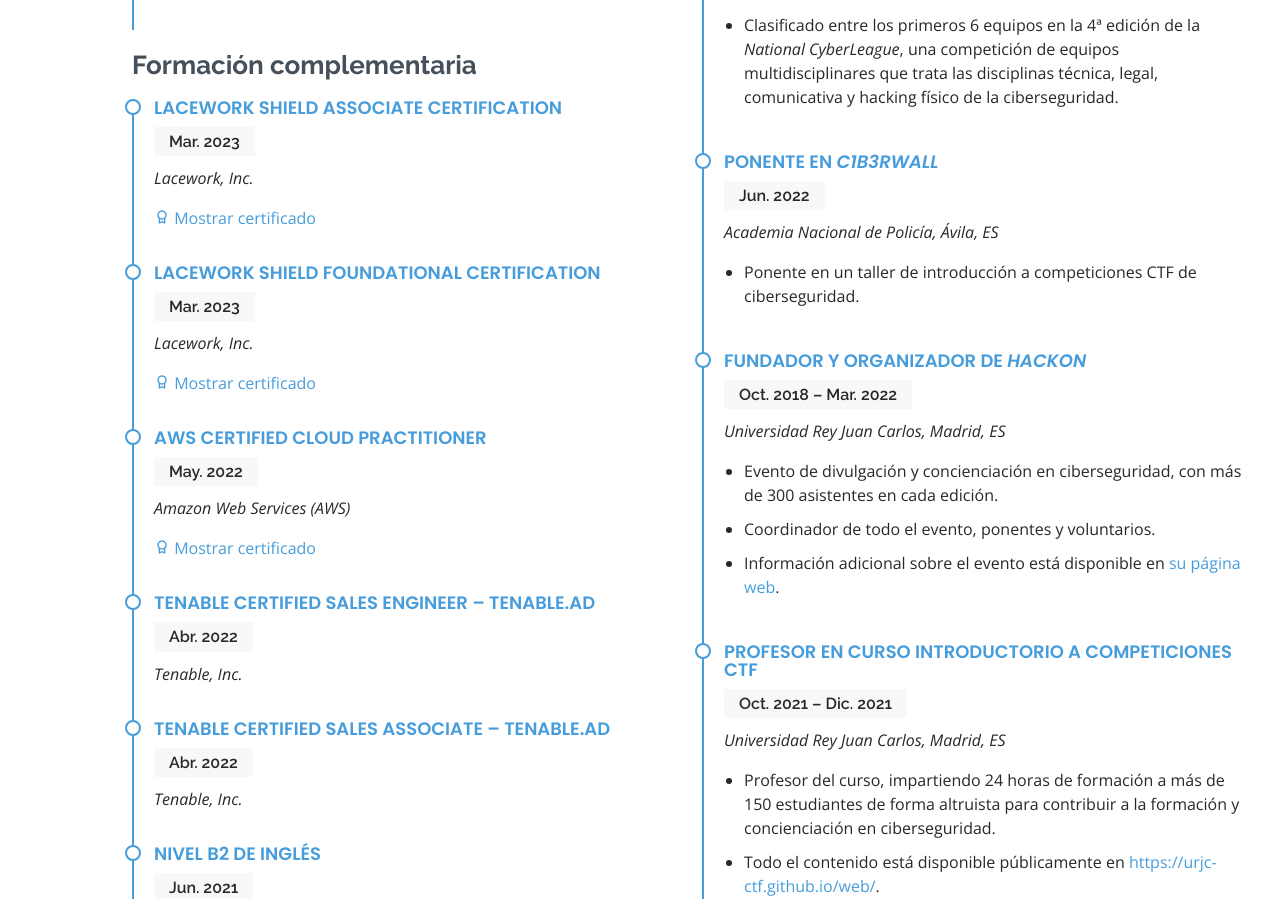
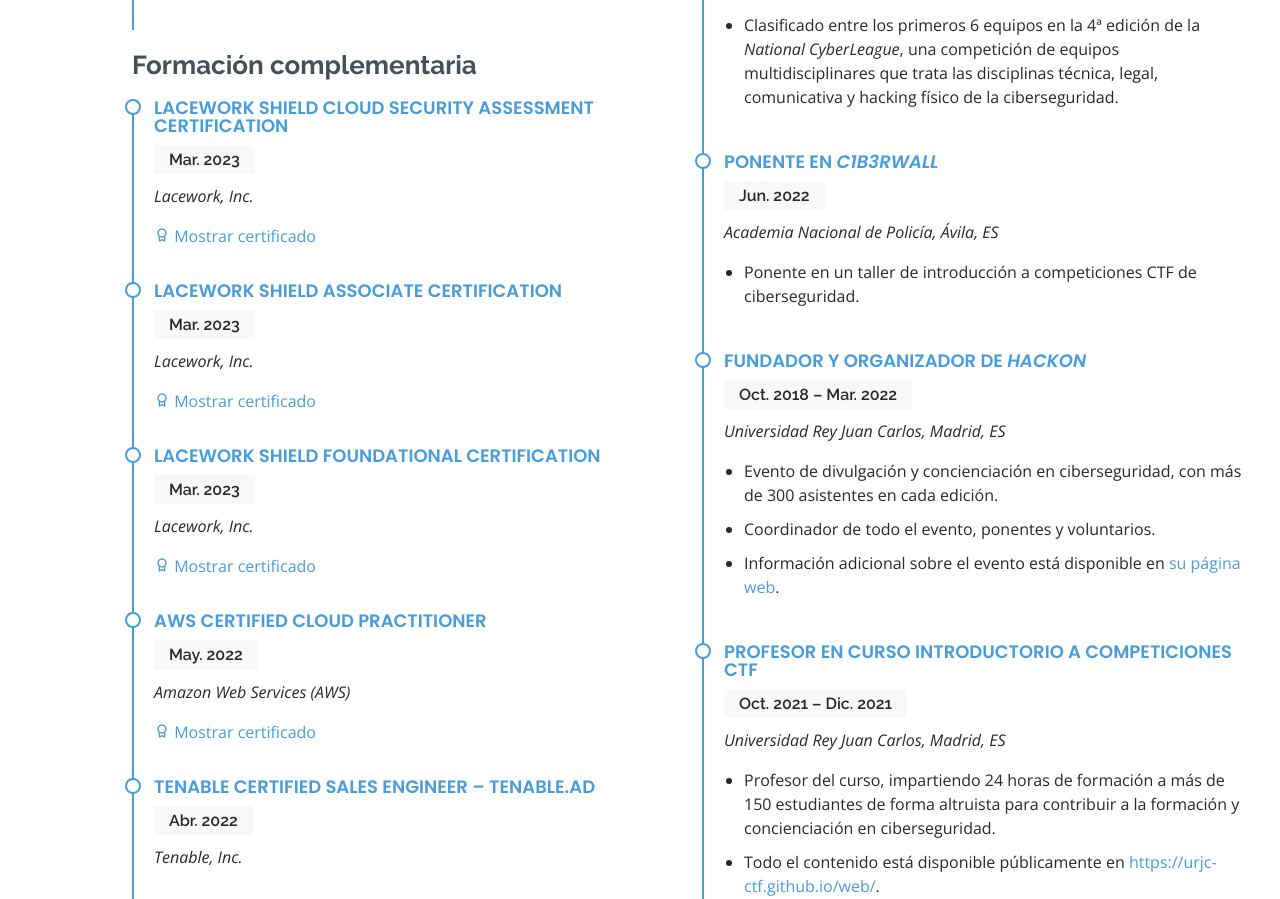
Before and after one commit to Kaputt4/kaputt4.github.io, a plain HTML site: page docs/es/index.html in a window 1280 px wide. Shown: the part 3631-4530 px from the top of the page. Drawn offline with nearby package versions, Linux system fonts and the light colour scheme.

Commit message:
Add Lacework CSA

```diff
--- a/docs/es/index.html
+++ b/docs/es/index.html
@@ -349,6 +349,14 @@
                         </ul>
                     </div>
                     <h3 class="work-title">Formación complementaria</h3>
+                    <div class="work-item">
+                        <h4>Lacework Shield Cloud Security Assessment Certification</h4>
+                        <h5>Mar. 2023</h5>
+                        <p><em>Lacework, Inc.</em></p>
+                        <p><a class="credly"
+                              href="https://lacework-partners.workramp.io/certificate/4HEnXZcp3w"><i
+                                class="bx bx-award"></i> Mostrar certificado</a></p>
+                    </div>
                     <div class="work-item">
                         <h4>Lacework Shield Associate Certification</h4>
                         <h5>Mar. 2023</h5>
```
Also changed, not shown: docs/index.html (+8 -0 lines).
